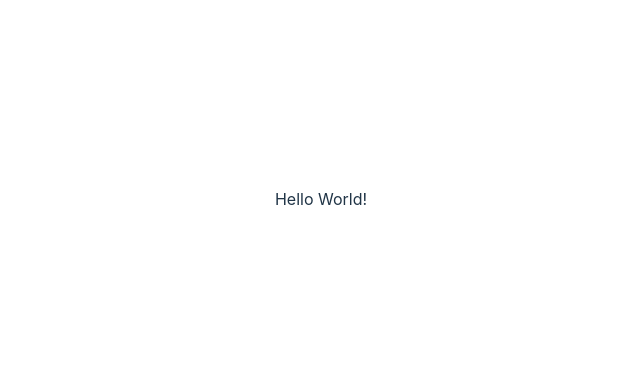
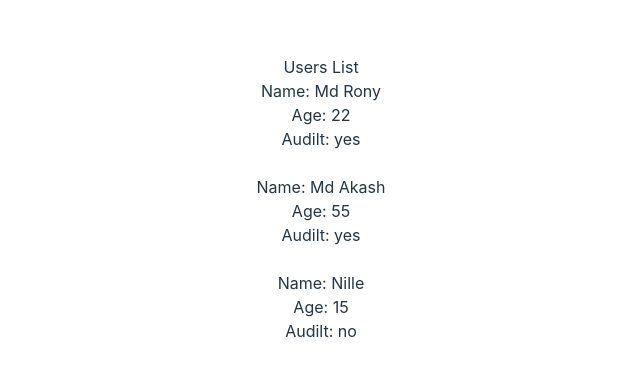
Before and after one commit to Tawhidul3233/1st-react-app-with-ts, a React (Vite) app: page / in a window 1280 px wide. Shown: the part 201-576 px from the top of the page, without its empty margins (319-959 px from the left). Built offline with nearby package versions, Linux system fonts and the light colour scheme.

Commit message:
add some user with props

```diff
--- a/src/App.tsx
+++ b/src/App.tsx
@@ -2,14 +2,15 @@ import { useState } from 'react'
 import reactLogo from './assets/react.svg'
 import viteLogo from '/vite.svg'
 import './App.css'
+import Users from './secation/Users'
 
 function App() {
   const [count, setCount] = useState(0)
 
   return (
     <>
-      <div className=' text-3xl font-bold underline '>
-        Hello World!
+      <div >
+        <Users> </Users>
       </div>
     </>
   )
--- /dev/null
+++ b/src/components/User.tsx
@@ -0,0 +1,21 @@
+import React from 'react';
+// string, number, boolean, null, void
+
+const User = (props: { name: string; age: number; audilt: boolean }) => {
+  let aut = ''
+  if (props.audilt) {
+    aut = 'yes'
+  } else {
+    aut = 'no'
+  }
+
+  return (
+    <div>
+      <p>Name: {props.name} </p>
+      <p>Age:  {props.age}</p>
+      <p>Audilt: {aut} </p>
+    </div>
+  );
+};
+
+export default User;
--- /dev/null
+++ b/src/secation/Users.tsx
@@ -0,0 +1,15 @@
+import React from 'react';
+import User from '../components/User';
+
+const Users = () => {
+  return (
+    <div>
+      <p className='text-3xl font-bold underline  '>Users List</p>
+      <User name='Md Rony' age={22} audilt={true} > </User> <br />
+      <User name='Md Akash' age={55} audilt={true}> </User> <br />
+      <User name='Nille' age={15} audilt={false}> </User>
+    </div>
+  );
+};
+
+export default Users;
```
